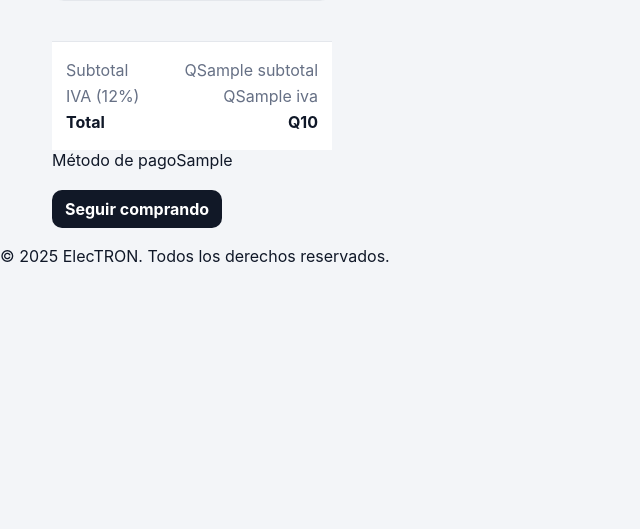
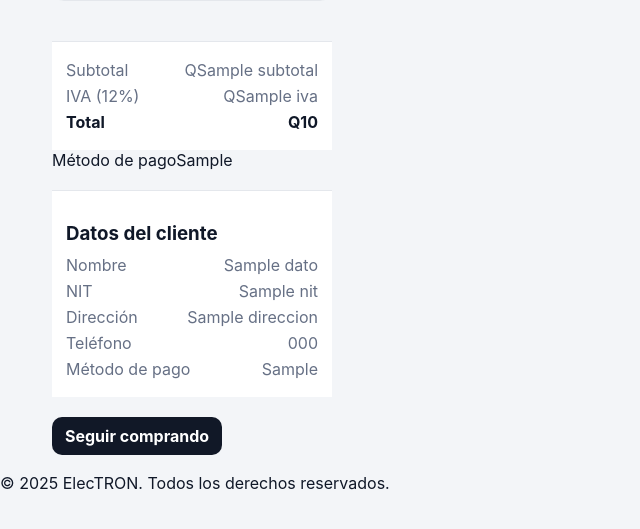
Before and after one commit to Karl-Mitx/ProyectoPrograll2025, a Django app: template productos/templates/pedidos/pedido_confirmado.html in a window 1280 px wide. Shown: the part 207-736 px from the top of the page, without its empty margins (0-640 px from the left). Run offline with Django 5.2, Linux system fonts and the light colour scheme; the template is opened without the code that fills it: most values are stand-ins (such as "Sample title", 1, 10 or a date in 2020).

Commit message:
ajustes de la vista de productos y plantillas

```diff
--- a/productos/templates/pedidos/pedido_confirmado.html
+++ b/productos/templates/pedidos/pedido_confirmado.html
@@ -30,6 +30,25 @@
     <div class="line"><span>Método de pago</span><span>{{ pedido.get_tipo_pago_display }}</span></div>
     {% endif %}
 
+    {% if datos %}
+    <div class="drawer__footer" style="margin-top:20px;">
+    <h3 style="margin-bottom:10px;">Datos del cliente</h3>
+    <div class="line"><span>Nombre</span><span>{{ datos.nombre }}</span></div>
+    <div class="line"><span>NIT</span><span>{{ datos.nit }}</span></div>
+    <div class="line"><span>Dirección</span><span>{{ datos.direccion }}</span></div>
+    <div class="line"><span>Teléfono</span><span>{{ datos.telefono }}</span></div>
+    <div class="line"><span>Método de pago</span><span>{{ datos.get_tipo_pago_display }}</span></div>
+
+    {% if datos.tipo_pago == 'tarjeta' %}
+      <div class="line"><span>Tarjeta</span><span>****{{ datos.tarjeta_numero|slice:"-4:" }}</span></div>
+      <div class="line"><span>Expira</span><span>{{ datos.tarjeta_expira }}</span></div>
+    {% elif datos.tipo_pago == 'transferencia' %}
+      <div class="line"><span>Autorización</span><span>{{ datos.transferencia_autorizacion }}</span></div>
+      <div class="line"><span>Cuenta origen</span><span>{{ datos.transferencia_cuenta }}</span></div>
+    {% endif %}
+    </div>
+    {% endif %}
+
     <div class="drawer__actions" style="margin-top:20px;">
       <a href="{% url 'productos_todos' %}" class="btn primary">Seguir comprando</a>
     </div>
```
Also changed, not shown: productos/views.py (+6 -2 lines).
